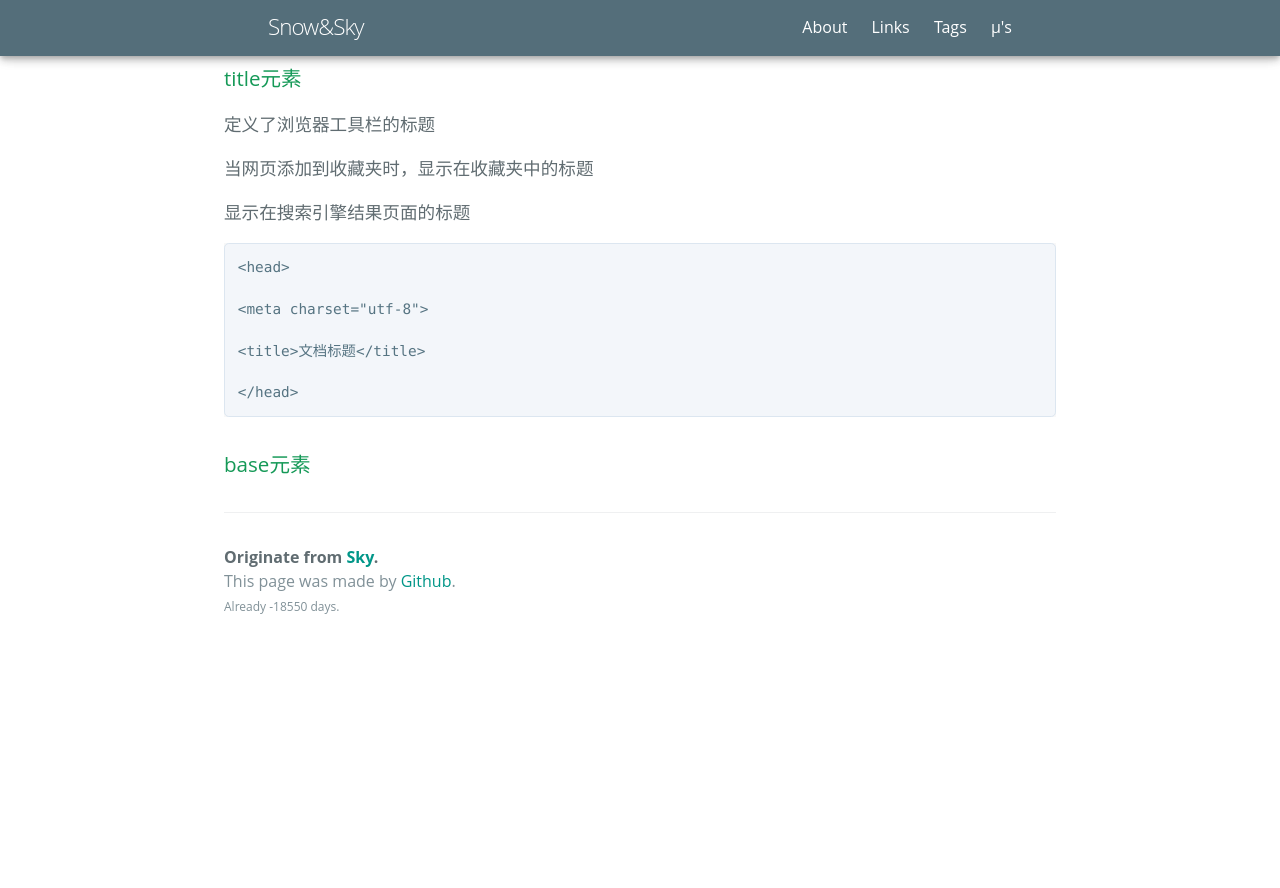
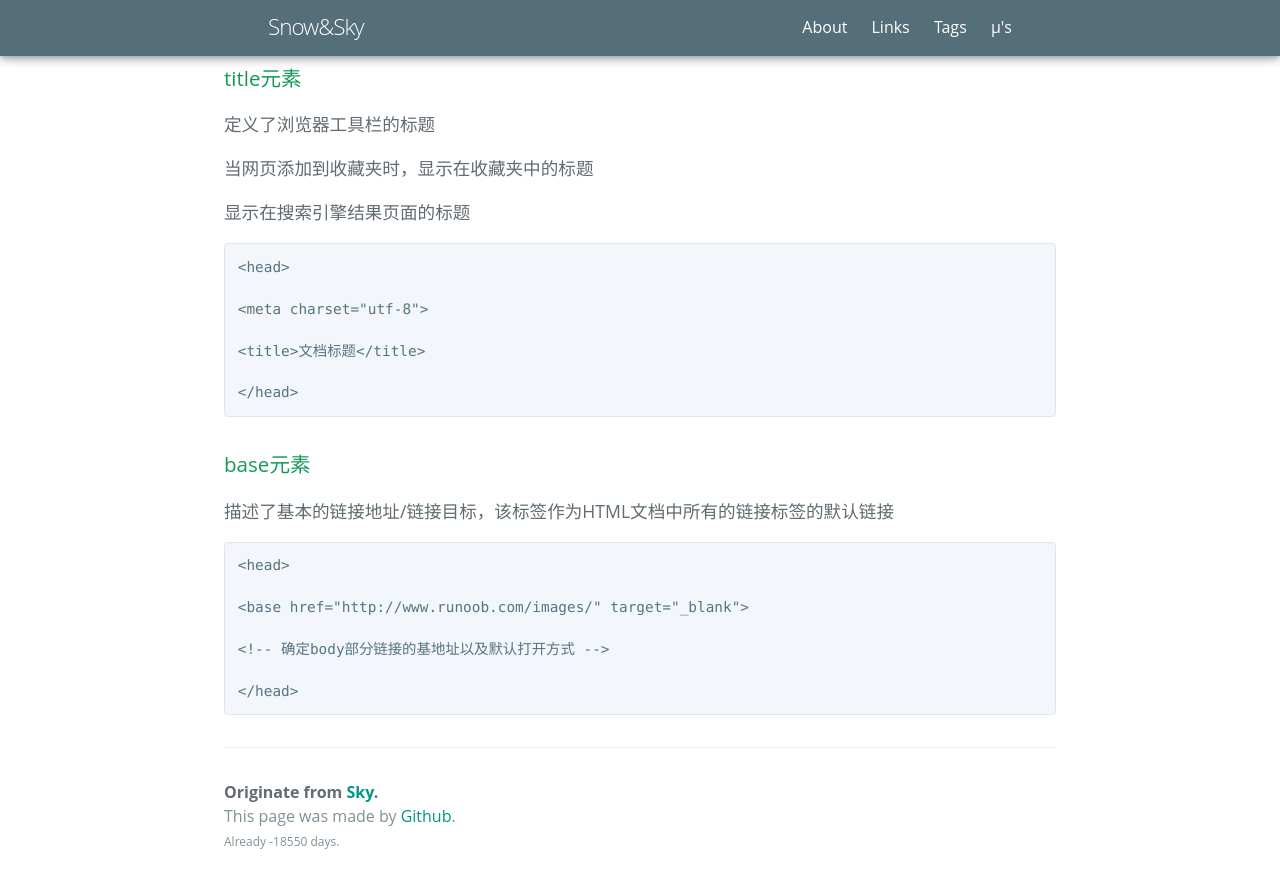
Before and after one commit to NishikinoSky/NishikinoSky.github.io, a Jekyll site: the page built from _posts/2021-5-5-HTML.md, in a window 1280 px wide and 900 px high, scrolled down 4676 px. Shown: the top 888 px of the window. Built offline with Jekyll 4.4.1, drawn with Linux system fonts in a browser that asks for light colours; some web fonts are replaced; before the commit the page ends 5341 px from its top, so only the background shows below that.

Commit message:
Update 2021-5-5-HTML.md

```diff
--- a/_posts/2021-5-5-HTML.md
+++ b/_posts/2021-5-5-HTML.md
@@ -136,3 +136,13 @@ rel="noopener noreferrer"的作用在于阻止钓鱼佬获取有关链接源和
     </head>
 
 ### base元素
+
+描述了基本的链接地址/链接目标，该标签作为HTML文档中所有的链接标签的默认链接
+
+    <head>
+
+    <base href="http://www.runoob.com/images/" target="_blank">
+
+    <!-- 确定body部分链接的基地址以及默认打开方式 -->
+
+    </head>
```
